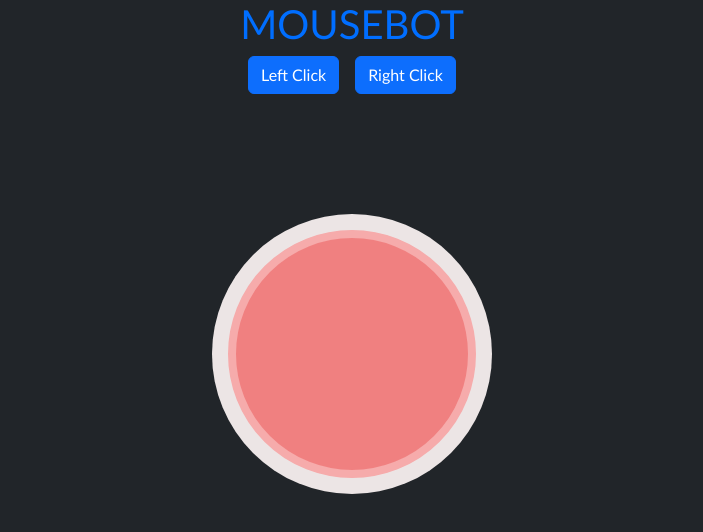
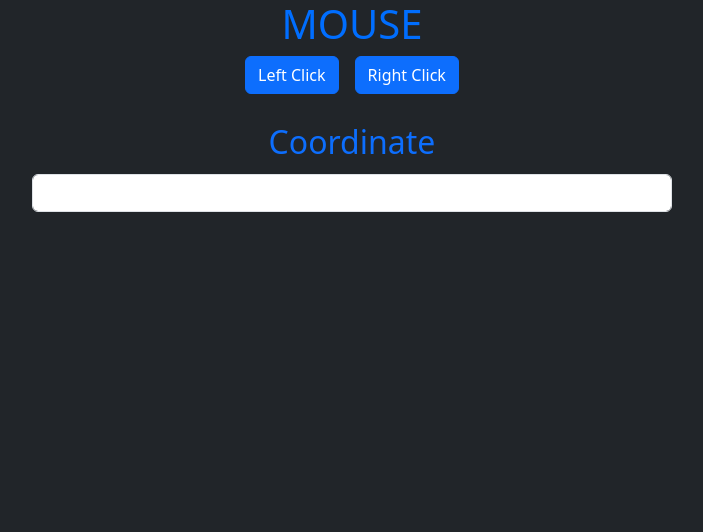
Before and after one commit to Deyolf/remote_input_handler, a website: page node_client/static/Mouse/Mouse.html in a window 1280 px wide. Both pictures are taken after a click on the button "Left Click". Shown: the whole page, without its empty margins (288-991 px from the left). Drawn offline with nearby package versions, Linux system fonts and the light colour scheme; no server answers.

Commit message:
Coordinate

```diff
--- a/node_client/static/Mouse/Mouse.html
+++ b/node_client/static/Mouse/Mouse.html
@@ -1,40 +1,26 @@
 <!DOCTYPE html>
 <html lang="en">
 <head>
-    <meta charset="UTF-8">
-    <meta name="viewport" content="width=device-width, initial-scale=1.0">
-    <title>Keycap Sender - Analog Control</title>
-    <link href="https://cdn.jsdelivr.net/npm/bootstrap@5.3.0-alpha1/dist/css/bootstrap.min.css" rel="stylesheet">
+  <meta charset="UTF-8" />
+  <meta name="viewport" content="width=device-width, initial-scale=1.0"/>
+  <title>Keycap Sender - Mouse Control</title>
+  <link href="https://cdn.jsdelivr.net/npm/bootstrap@5.3.0-alpha1/dist/css/bootstrap.min.css" rel="stylesheet"/>
   <link rel="stylesheet" href="StyleMouse.css">
-    <style>
+</head>
+<body class="bg-dark">
+  <h1 class="text-center">MOUSE</h1>
 
-    </style>
-</head>
-<body  class="bg-dark" scroll="no" style="overflow: hidden;position: fixed;
-font-family: 'Gill Sans', 'Gill Sans MT', Calibri, 'Trebuchet MS', sans-serif ;
-color:rgb(0, 110, 255);
-font-size: xx-large;">
-    <h1 style="text-align:center">
-        MOUSEBOT </h1>
-     <p style="text-align: center; display: none;">
-        X: <span id="x_coordinate"> </span>
-        Y: <span id="y_coordinate"> </span>
-        Speed: <span id="speed"> </span>
-        Angle: <span id="angle"> </span>
-    </p>
   <div class="d-flex justify-content-center gap-3">
     <button class="btn btn-primary" onclick="sendClick('left')">Left Click</button>
     <button class="btn btn-primary" onclick="sendClick('right')">Right Click</button>
   </div>
 
-
-    <canvas id="canvas" name="game"></canvas>
-
+  <div class="text-center mt-4">
+    <label for="mouseCoords" class="form-label text-primary">Coordinate</label>
+    <input type="text" id="mouseCoords" class="form-control w-50 mx-auto text-center" readonly />
+  </div>
 
   <script src="https://cdn.jsdelivr.net/npm/bootstrap@5.3.0-alpha1/dist/js/bootstrap.bundle.min.js"></script>
   <script src="ScriptMouse.js"></script>
-    <script>
-
-    </script>
 </body>
 </html>
--- a/node_client/static/Mouse/ScriptMouse.js
+++ b/node_client/static/Mouse/ScriptMouse.js
@@ -1,217 +1,28 @@
-//Nothing for u here
-//intervals
 const ip = window.location.hostname;
+const port = ":" + "50000";
+const apisocket = ip + port;
+
 const socket = new WebSocket(`ws://${ip}:8765`);
 
-console.log(ip);
+socket.onopen = () => console.log("WebSocket connected.");
+socket.onclose = () => console.log("WebSocket disconnected.");
+socket.onmessage = (event) => console.log(event.data);
 
-let port = ":" + "50000";
-let apisocket = ip + port;
-
-window.addEventListener("load", () => {
-  canvas = document.getElementById("canvas");
-  ctx = canvas.getContext("2d");
-  resize();
-
-  //Gestione movimento tramite mouse
-  document.addEventListener("mousedown", startDrawing);
-  document.addEventListener("mouseup", stopDrawing);
-  document.addEventListener("mousemove", Draw);
-
-  //Gestione movimento tramite touchscreen
-  document.addEventListener("touchstart", startDrawing);
-  document.addEventListener("touchend", stopDrawing);
-  document.addEventListener("touchcancel", stopDrawing);
-  document.addEventListener("touchmove", Draw);
-  window.addEventListener("resize", resize);
-
-  document.getElementById("x_coordinate").innerText = 0;
-  document.getElementById("y_coordinate").innerText = 0;
-  document.getElementById("speed").innerText = 0;
-  document.getElementById("angle").innerText = 0;
-});
-
-socket.onopen = function (event) {
-  console.log("You are Connected to WebSocket Server");
-};
-socket.onmessage = function (event) {
-  console.log(event.data);
-};
-socket.onclose = function (event) {
-  console.log("Disconnected from WebSocket server");
-};
-
-let delayer = 0;
-let multicount = 0;
-let timedrop = 6;
-let multiplier = 1;
-let buildup = 64;
-function move(x, y, speed, angle) {
-  if (delayer % timedrop == 0) {
-    speed = Math.floor(speed / 15);
-    console.log(speed);
-    console.log(x);
-    console.log(y);
-    let x_movement = Math.floor(speed * Math.cos(angle)) * multiplier;
-    let y_movement = Math.floor(speed * Math.sin(angle)) * multiplier;
-    console.log(`x_movement: ${x_movement}`);
-    console.log(`y_movement: ${y_movement}`);
-    socket.send(`${x_movement},${y_movement}`);
-  }
-  if (multiplier < 6) {
-    if (multicount % buildup == 0) {
-      multiplier++;
-    }
-    multicount++;
-  }
-  delayer++;
+function sendClick(button) {
+  fetch(`http://${apisocket}/recive_mouse_click`, {
+    method: "POST",
+    headers: { "Content-Type": "application/json" },
+    body: JSON.stringify({ btn: button }),
+  })
+    .then((res) => res.text())
+    .then(console.log)
+    .catch(console.error);
 }
 
-var width, height, radius, x_orig, y_orig;
-//Funzione che gestisce il ridimensionamento
-function resize() {
-  width = window.innerWidth;
-  radius = 120;
-  height = radius * 6.5;
-  ctx.canvas.width = width;
-  ctx.canvas.height = height;
-  background();
-  joystick(width / 2, height / 3);
-}
-
-//Posizionamento e creazione BASE joystick
-function background() {
-  x_orig = width / 2;
-  y_orig = height / 3;
-
-  ctx.beginPath();
-  ctx.arc(x_orig, y_orig, radius + 20, 0, Math.PI * 2, true); //disegna cerchio
-  ctx.fillStyle = "#ECE5E5";
-  ctx.fill();
-}
-
-//Creazione del joystick per il movimento
-function joystick(width, height) {
-  ctx.beginPath();
-  ctx.arc(width, height, radius, 0, Math.PI * 2, true); //disegna joystick
-  ctx.fillStyle = "#F08080";
-  ctx.fill();
-  ctx.strokeStyle = "#F6ABAB";
-  ctx.lineWidth = 8;
-  ctx.stroke();
-}
-
-let coord = { x: 0, y: 0 };
-let paint = false;
-//Otteniamo la posizione assoluta del mouse
-function getPosition(event) {
-  e = window.event || e;
-  var mouse_x = e.clientX || event.touches[0].clientX; //touches[0] prende i dati del primo tocco
-  var mouse_y = e.clientY || event.touches[0].clientY; //client X e Y prendono la posizione X/Y assoluta del mouse o del tocco
-  coord.x = mouse_x - canvas.offsetLeft; //Otteniamo la posizione effettiva
-  coord.y = mouse_y - canvas.offsetTop;
-}
-
-//Tramite teorema di pitagora troviamo la posizione del mouse rispetto alla base
-function is_it_in_the_circle() {
-  var current_radius = Math.sqrt(
-    Math.pow(coord.x - x_orig, 2) + Math.pow(coord.y - y_orig, 2)
-  );
-  if (radius >= current_radius) return true;
-  else return false;
-}
-
-function startDrawing(event) {
-  paint = true;
-  getPosition(event);
-  delayer = 0;
-  multicount = 0;
-  multiplier = 2;
-  if (is_it_in_the_circle()) {
-    ctx.clearRect(0, 0, canvas.width, canvas.height);
-    background();
-    joystick(coord.x, coord.y);
-    //intervallo_che_vuole_Fabio = setInterval(Draw, 7);
-    Draw();
+document.addEventListener("click", function (event) {
+  if (!event.target.closest("button")) {
+    const x = event.clientX;
+    const y = event.clientY;
+    document.getElementById("mouseCoords").value = `X: ${x}, Y: ${y}`;
   }
-}
-
-function stopDrawing() {
-  paint = false;
-  ctx.clearRect(0, 0, canvas.width, canvas.height);
-  background();
-  joystick(width / 2, height / 3);
-  document.getElementById("x_coordinate").innerText = 0;
-  document.getElementById("y_coordinate").innerText = 0;
-  document.getElementById("speed").innerText = 0;
-  document.getElementById("angle").innerText = 0;
-  //clearInterval(intervallo_che_vuole_Fabio);
-  multiplier = 0;
-  delayer = 0;
-  multicount = 0;
-}
-
-function sendClick(button) {
-  var myHeaders = new Headers();
-  myHeaders.append("Content-Type", "application/json");
-
-  var raw = JSON.stringify({
-    btn: button,
-  });
-
-  var requestOptions = {
-    method: "POST",
-    headers: myHeaders,
-    body: raw,
-    redirect: "follow",
-  };
-
-  fetch(`http://${apisocket}/recive_mouse_click`, requestOptions)
-    .then((response) => response.text())
-    .then((result) => console.log(result))
-    .catch((error) => console.log("error", error));
-}
-
-function Draw(event) {
-  if (paint) {
-    ctx.clearRect(0, 0, canvas.width, canvas.height);
-    background();
-    var angle_in_degrees, x, y, speed;
-    var angle = Math.atan2(coord.y - y_orig, coord.x - x_orig);
-
-    if (Math.sign(angle) == -1) {
-      angle_in_degrees = Math.round((-angle * 180) / Math.PI);
-    } else {
-      angle_in_degrees = Math.round(360 - (angle * 180) / Math.PI);
-    }
-
-    if (is_it_in_the_circle()) {
-      joystick(coord.x, coord.y);
-      x = coord.x;
-      y = coord.y;
-    } else {
-      x = radius * Math.cos(angle) + x_orig;
-      y = radius * Math.sin(angle) + y_orig;
-      joystick(x, y);
-    }
-
-    getPosition(event);
-
-    var speed = Math.round(
-      (100 * Math.sqrt(Math.pow(x - x_orig, 2) + Math.pow(y - y_orig, 2))) /
-        radius
-    );
-
-    var x_relative = Math.round(x - x_orig);
-    var y_relative = Math.round(y - y_orig);
-
-    document.getElementById("x_coordinate").innerText = x_relative;
-    document.getElementById("y_coordinate").innerText = y_relative;
-    document.getElementById("speed").innerText = speed;
-    document.getElementById("angle").innerText = angle_in_degrees;
-
-    move(x_relative, y_relative, speed, angle);
-
-    //send( x_relative,y_relative,speed,angle_in_degrees);
-  }
-}
+});
--- a/node_client/static/Mouse/StyleMouse.css
+++ b/node_client/static/Mouse/StyleMouse.css
@@ -1 +1,5 @@
-/* Not here*/
+body {
+      overflow: hidden;
+      color: rgb(0, 110, 255);
+      font-size: xx-large;
+    }
```
Lines whose indentation alone changed are shown as unchanged.
